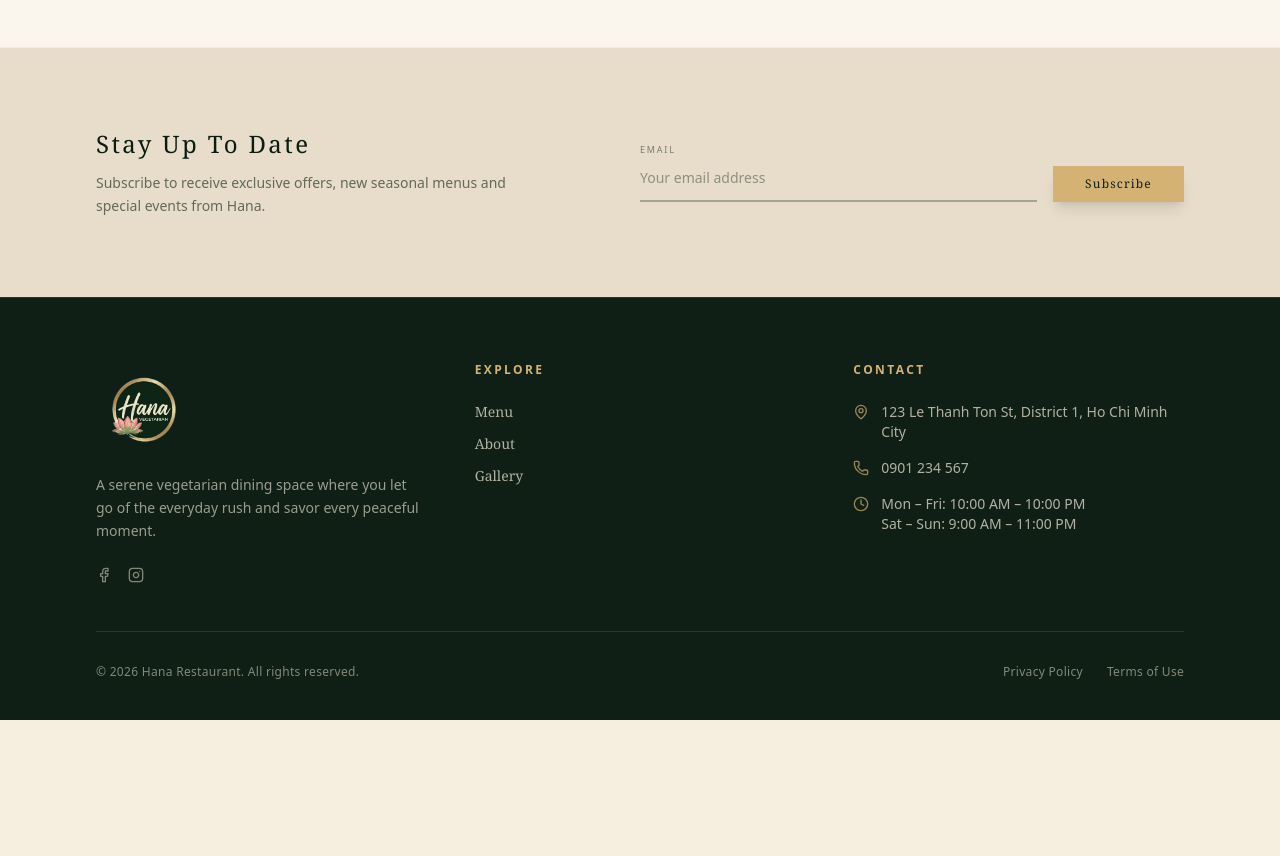
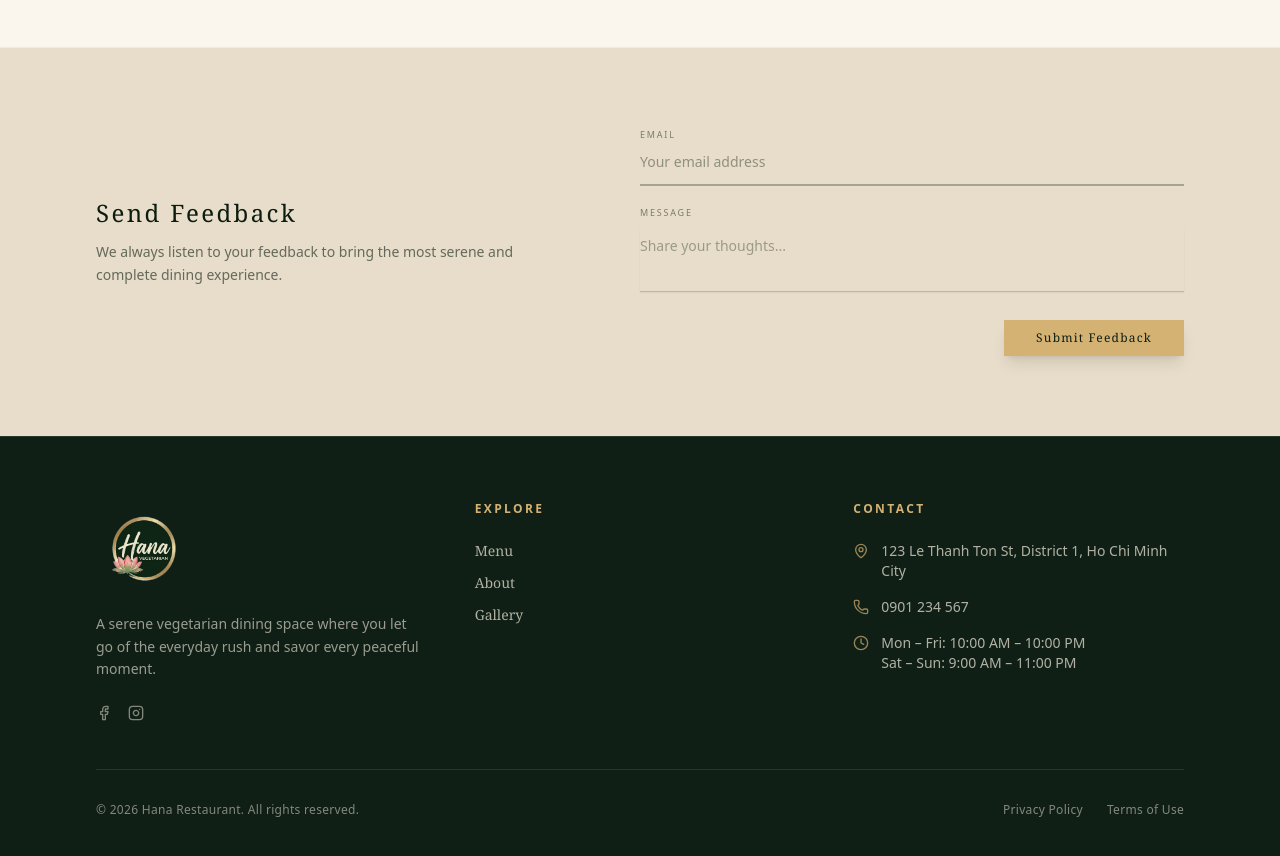
Before and after one commit to manpham146/HanaVeg, a Next.js app: page /en in a window 1280 px wide. Shown: the part 5020-5876 px from the top of the page. Before the commit the page ends 5740 px from the top, so only its background shows below. Built offline with nearby package versions, Linux system fonts and the light colour scheme.

Commit message:
feat(ui): replace Newsletter form with Feedback form on Homepage

```diff
--- a/messages/en.json
+++ b/messages/en.json
@@ -140,10 +140,12 @@
             }
         },
         "newsletter": {
-            "title": "Stay Up To Date",
-            "desc": "Subscribe to receive exclusive offers, new seasonal menus and special events from Hana.",
-            "placeholder": "Your email address",
-            "button": "Subscribe"
+            "title": "Send Feedback",
+            "desc": "We always listen to your feedback to bring the most serene and complete dining experience.",
+            "placeholderEmail": "Your email address",
+            "contentLabel": "Message",
+            "placeholderContent": "Share your thoughts...",
+            "button": "Submit Feedback"
         }
     },
     "About": {
--- a/messages/vi.json
+++ b/messages/vi.json
@@ -140,10 +140,12 @@
             }
         },
         "newsletter": {
-            "title": "Nhận tin tức mới nhất",
-            "desc": "Đăng ký để nhận những ưu đãi độc quyền, thực đơn mùa vụ mới và các sự kiện đặc biệt từ Hana.",
-            "placeholder": "Địa chỉ email của bạn",
-            "button": "Đăng ký"
+            "title": "Gửi phản hồi",
+            "desc": "Chúng tôi luôn lắng nghe ý kiến của bạn để mang đến trải nghiệm ẩm thực an nhiên và trọn vẹn nhất.",
+            "placeholderEmail": "Địa chỉ email của bạn",
+            "contentLabel": "Nội dung",
+            "placeholderContent": "Chia sẻ cảm nhận của bạn...",
+            "button": "Gửi phản hồi"
         }
     },
     "About": {
--- a/messages/zh.json
+++ b/messages/zh.json
@@ -140,10 +140,12 @@
             }
         },
         "newsletter": {
-            "title": "获取最新资讯",
-            "desc": "订阅以获取 Hana 的独家优惠、新季节菜单和特别活动。",
-            "placeholder": "您的电子邮件地址",
-            "button": "订阅"
+            "title": "发送反馈",
+            "desc": "我们始终倾听您的反馈，以带来最安然、最完整的用餐体验。",
+            "placeholderEmail": "您的电子邮件地址",
+            "contentLabel": "内容",
+            "placeholderContent": "分享您的想法...",
+            "button": "提交反馈"
         }
     },
     "About": {
--- a/src/app/[locale]/(restaurant)/page.tsx
+++ b/src/app/[locale]/(restaurant)/page.tsx
@@ -4,6 +4,7 @@ import { useTranslations } from 'next-intl';
 import { Button } from '@/components/ui/button';
 import { Input } from '@/components/ui/input';
 import { Label } from '@/components/ui/label';
+import { Textarea } from '@/components/ui/textarea';
 import Image from 'next/image';
 import HeroSwiper from '@/components/HeroSwiper';
 
@@ -178,22 +179,32 @@ export default function Home() {
                {t('newsletter.desc')}
              </p>
           </div>
-          <form className="w-full md:w-6/12 flex items-end gap-0" onSubmit={e => e.preventDefault()}>
-             <div className="flex-1">
+          <form className="w-full md:w-6/12 flex flex-col gap-5" onSubmit={e => e.preventDefault()}>
+             <div>
                <Label className="text-[9px] tracking-[0.2em] font-sans uppercase text-foreground/50 block mb-2">{c('email')}</Label>
                <Input
                  type="email"
                  variant="underline"
-                 placeholder={t('newsletter.placeholder')}
+                 placeholder={t('newsletter.placeholderEmail')}
                />
              </div>
+             <div>
+               <Label className="text-[9px] tracking-[0.2em] font-sans uppercase text-foreground/50 block mb-2">{t('newsletter.contentLabel')}</Label>
+               <Textarea
+                 className="resize-none bg-transparent border-0 border-b border-foreground/20 rounded-none px-0 focus-visible:ring-0 focus-visible:border-secondary transition-colors"
+                 rows={4}
+                 placeholder={t('newsletter.placeholderContent')}
+               />
+             </div>
+             <div className="flex justify-start md:justify-end mt-2">
                  <Button
                    type="submit"
                    variant="zen"
-               className="shrink-0 ml-4 px-8 py-3 text-xs"
+                   className="px-8 py-3 text-xs w-full sm:w-auto"
                  >
                    {t('newsletter.button')}
                  </Button>
+             </div>
           </form>
         </div>
       </section>
```
Lines whose indentation alone changed are shown as unchanged.
